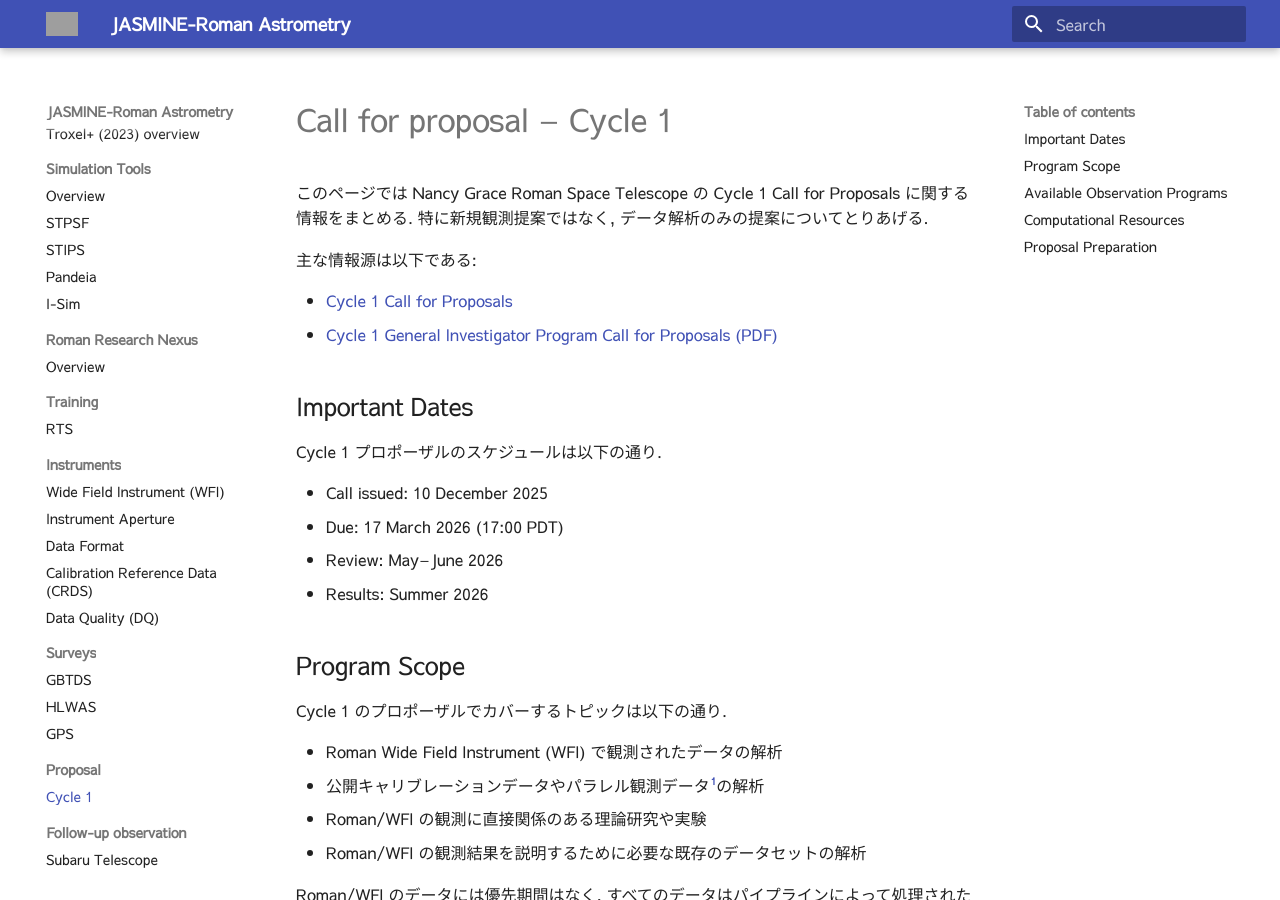
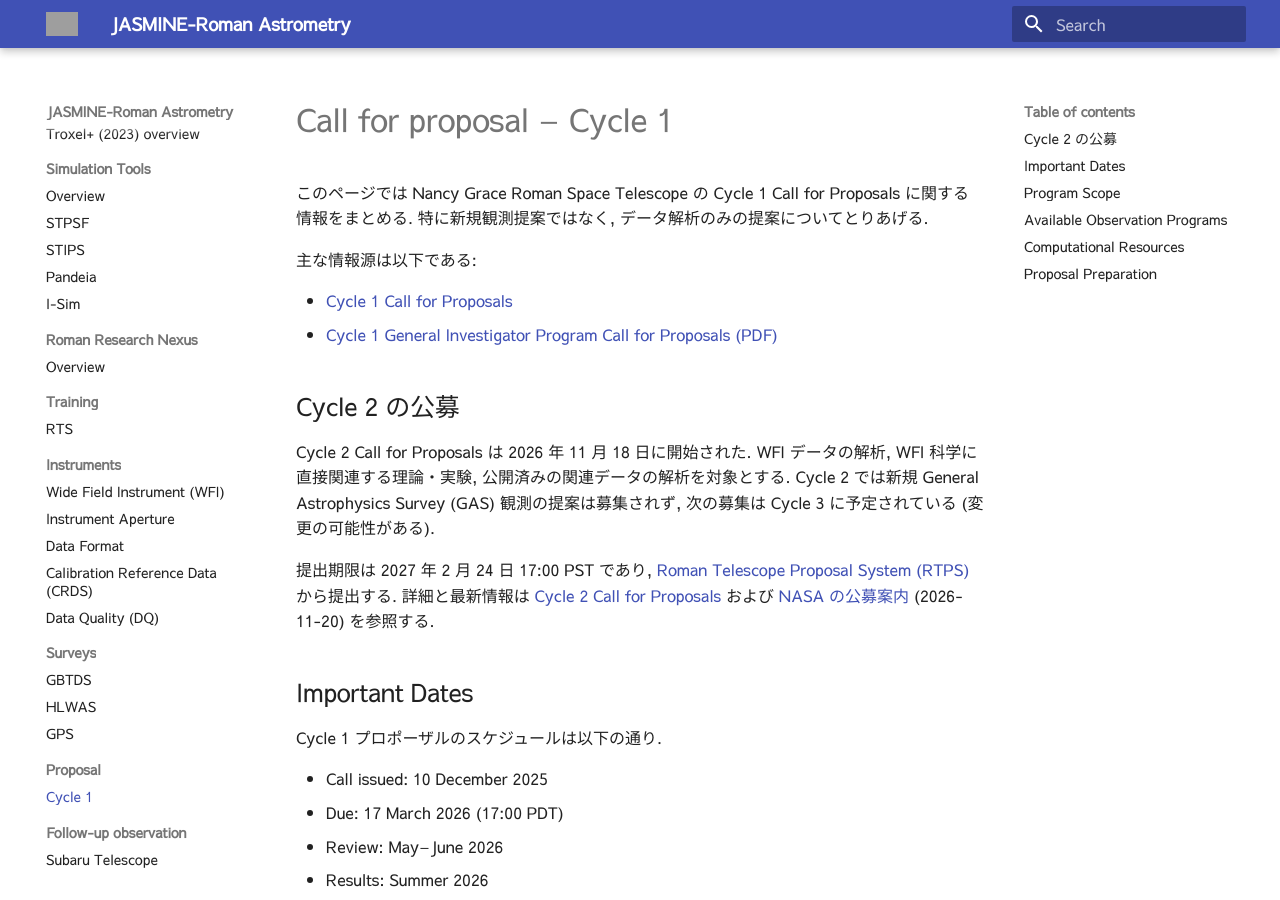
Before and after one commit to astronasutarou/jasmine-roman-astrometry, an MkDocs documentation site: the page built from docs/proposal/cycle1.md, in a window 1280 px wide and 900 px high. Built offline with MkDocs 1.6.1 and Material for MkDocs 9.7.7, drawn with Linux system fonts in a browser that asks for light colours; grey boxes are pictures that could not be loaded.

Commit message:
docs: note Cycle 2 analysis proposal call

```diff
--- a/docs/proposal/cycle1.md
+++ b/docs/proposal/cycle1.md
@@ -11,6 +11,13 @@ tags: [Roman, Proposal, Cycle 1]
 
 - [Cycle 1 Call for Proposals](https://roman-docs.ipac.caltech.edu/roman-proposals-home/cycle-1-call-for-proposals)
 - [Cycle 1 General Investigator Program Call for Proposals (PDF)](https://roman-docs.ipac.caltech.edu/files/208969831/208969832/2/1765405248840/Roman_Cycle1_Call.pdf)
+
+
+## Cycle 2 の公募
+
+Cycle 2 Call for Proposals は 2026 年 11 月 18 日に開始された. WFI データの解析, WFI 科学に直接関連する理論・実験, 公開済みの関連データの解析を対象とする. Cycle 2 では新規 General Astrophysics Survey (GAS) 観測の提案は募集されず, 次の募集は Cycle 3 に予定されている (変更の可能性がある).
+
+提出期限は 2027 年 2 月 24 日 17:00 PST であり, [Roman Telescope Proposal System (RTPS)](https://rtps-roman.ipac.caltech.edu) から提出する. 詳細と最新情報は [Cycle 2 Call for Proposals](https://roman-docs.ipac.caltech.edu/roman-proposals-home/cycle-2-call-for-proposals) および [NASA の公募案内](https://science.nasa.gov/astrophysics/programs/cosmic-origins/community/roman-space-telescope-cycle-2-call-for-proposals/) (2026-11-20) を参照する.
 
 
 ## Important Dates
```
